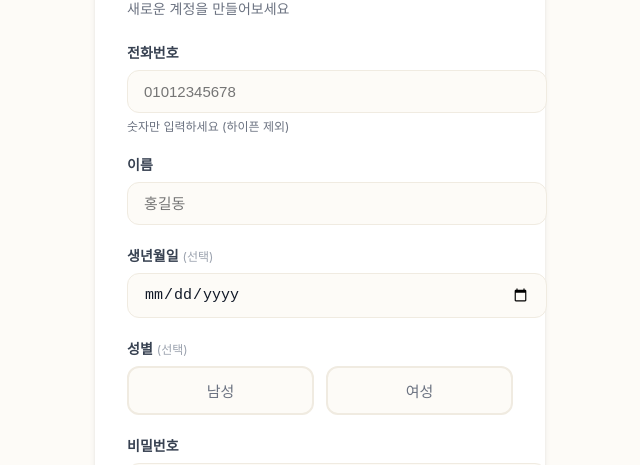
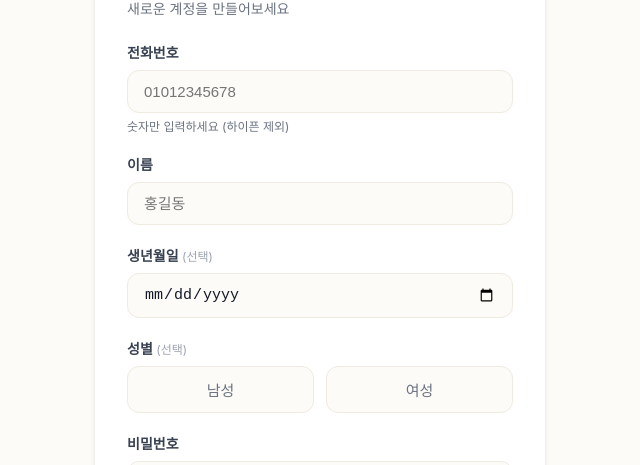
Before and after one commit to jinhajunho/luel-note, a Next.js app: page /signup in a window 1280 px wide. Shown: the part 485-950 px from the top of the page, without its empty margins (320-960 px from the left). Built offline with nearby package versions, Linux system fonts and the light colour scheme; no server answers.

Commit message:
Update page.tsx

```diff
--- a/app/(auth)/signup/page.tsx
+++ b/app/(auth)/signup/page.tsx
@@ -77,7 +77,8 @@ export default function SignupPage() {
               marginBottom: '16px',
               background: '#fef2f2',
               border: '1px solid #fecaca',
-              color: '#dc2626'
+              color: '#dc2626',
+              boxSizing: 'border-box'
             }}>
               {state.error}
             </div>
@@ -92,9 +93,10 @@ export default function SignupPage() {
               marginBottom: '16px',
               background: '#f0fdf4',
               border: '1px solid #bbf7d0',
-              color: '#16a34a'
+              color: '#16a34a',
+              boxSizing: 'border-box'
             }}>
-              회원가입이 완료되었습니다! 잠시만 기다려주세요...
+              회원가입이 완료되었습니다!
             </div>
           )}
 
@@ -115,6 +117,7 @@ export default function SignupPage() {
                 id="phone"
                 name="phone"
                 placeholder="01012345678"
+                maxLength={11}
                 required
                 disabled={isPending}
                 style={{
@@ -126,7 +129,8 @@ export default function SignupPage() {
                   fontSize: '15px',
                   color: '#111827',
                   opacity: isPending ? '0.5' : '1',
-                  cursor: isPending ? 'not-allowed' : 'text'
+                  cursor: isPending ? 'not-allowed' : 'text',
+                  boxSizing: 'border-box'
                 }}
               />
               <p style={{ fontSize: '12px', color: '#6b7280', marginTop: '4px' }}>
@@ -161,29 +165,27 @@ export default function SignupPage() {
                   fontSize: '15px',
                   color: '#111827',
                   opacity: isPending ? '0.5' : '1',
-                  cursor: isPending ? 'not-allowed' : 'text'
+                  cursor: isPending ? 'not-allowed' : 'text',
+                  boxSizing: 'border-box'
                 }}
               />
             </div>
 
             {/* 생년월일 (선택) */}
             <div style={{ marginBottom: '20px' }}>
-              <label htmlFor="birth_date" style={{
+              <label htmlFor="birthdate" style={{
                 display: 'block',
                 fontSize: '14px',
                 fontWeight: '600',
                 color: '#374151',
                 marginBottom: '8px'
               }}>
-                생년월일
-                <span style={{ fontSize: '12px', fontWeight: '400', color: '#9ca3af', marginLeft: '4px' }}>
-                  (선택)
-                </span>
+                생년월일 <span style={{ fontSize: '12px', fontWeight: 'normal', color: '#9ca3af' }}>(선택)</span>
               </label>
               <input
                 type="date"
-                id="birth_date"
-                name="birth_date"
+                id="birthdate"
+                name="birthdate"
                 disabled={isPending}
                 style={{
                   width: '100%',
@@ -194,7 +196,8 @@ export default function SignupPage() {
                   fontSize: '15px',
                   color: '#111827',
                   opacity: isPending ? '0.5' : '1',
-                  cursor: isPending ? 'not-allowed' : 'text'
+                  cursor: isPending ? 'not-allowed' : 'text',
+                  boxSizing: 'border-box'
                 }}
               />
             </div>
@@ -208,26 +211,25 @@ export default function SignupPage() {
                 color: '#374151',
                 marginBottom: '8px'
               }}>
-                성별
-                <span style={{ fontSize: '12px', fontWeight: '400', color: '#9ca3af', marginLeft: '4px' }}>
-                  (선택)
-                </span>
+                성별 <span style={{ fontSize: '12px', fontWeight: 'normal', color: '#9ca3af' }}>(선택)</span>
               </label>
-              <input type="hidden" name="gender" value={selectedGender} />
-              <div style={{ display: 'grid', gridTemplateColumns: '1fr 1fr', gap: '12px' }}>
+              <div style={{ display: 'flex', gap: '12px' }}>
                 <button
                   type="button"
                   onClick={() => setSelectedGender('male')}
                   disabled={isPending}
                   style={{
+                    flex: 1,
                     padding: '12px',
-                    border: selectedGender === 'male' ? '2px solid #2563eb' : '2px solid #f0ebe1',
-                    background: selectedGender === 'male' ? '#2563eb' : '#fdfbf7',
+                    border: selectedGender === 'male' ? '2px solid #2563eb' : '1px solid #f0ebe1',
+                    background: selectedGender === 'male' ? '#eff6ff' : '#fdfbf7',
                     borderRadius: '12px',
                     fontSize: '15px',
-                    fontWeight: '500',
-                    color: selectedGender === 'male' ? 'white' : '#6b7280',
-                    cursor: isPending ? 'not-allowed' : 'pointer'
+                    fontWeight: selectedGender === 'male' ? '600' : '400',
+                    color: selectedGender === 'male' ? '#2563eb' : '#6b7280',
+                    cursor: isPending ? 'not-allowed' : 'pointer',
+                    opacity: isPending ? '0.5' : '1',
+                    boxSizing: 'border-box'
                   }}
                 >
                   남성
@@ -237,19 +239,23 @@ export default function SignupPage() {
                   onClick={() => setSelectedGender('female')}
                   disabled={isPending}
                   style={{
+                    flex: 1,
                     padding: '12px',
-                    border: selectedGender === 'female' ? '2px solid #2563eb' : '2px solid #f0ebe1',
-                    background: selectedGender === 'female' ? '#2563eb' : '#fdfbf7',
+                    border: selectedGender === 'female' ? '2px solid #2563eb' : '1px solid #f0ebe1',
+                    background: selectedGender === 'female' ? '#eff6ff' : '#fdfbf7',
                     borderRadius: '12px',
                     fontSize: '15px',
-                    fontWeight: '500',
-                    color: selectedGender === 'female' ? 'white' : '#6b7280',
-                    cursor: isPending ? 'not-allowed' : 'pointer'
+                    fontWeight: selectedGender === 'female' ? '600' : '400',
+                    color: selectedGender === 'female' ? '#2563eb' : '#6b7280',
+                    cursor: isPending ? 'not-allowed' : 'pointer',
+                    opacity: isPending ? '0.5' : '1',
+                    boxSizing: 'border-box'
                   }}
                 >
                   여성
                 </button>
               </div>
+              <input type="hidden" name="gender" value={selectedGender} />
             </div>
 
             {/* 비밀번호 */}
@@ -279,7 +285,8 @@ export default function SignupPage() {
                   fontSize: '15px',
                   color: '#111827',
                   opacity: isPending ? '0.5' : '1',
-                  cursor: isPending ? 'not-allowed' : 'text'
+                  cursor: isPending ? 'not-allowed' : 'text',
+                  boxSizing: 'border-box'
                 }}
               />
               <p style={{ fontSize: '12px', color: '#6b7280', marginTop: '4px' }}>
@@ -314,7 +321,8 @@ export default function SignupPage() {
                   fontSize: '15px',
                   color: '#111827',
                   opacity: isPending ? '0.5' : '1',
-                  cursor: isPending ? 'not-allowed' : 'text'
+                  cursor: isPending ? 'not-allowed' : 'text',
+                  boxSizing: 'border-box'
                 }}
               />
             </div>
@@ -332,7 +340,8 @@ export default function SignupPage() {
                 fontWeight: '600',
                 border: 'none',
                 borderRadius: '12px',
-                cursor: isPending ? 'not-allowed' : 'pointer'
+                cursor: isPending ? 'not-allowed' : 'pointer',
+                boxSizing: 'border-box'
               }}
             >
               {isPending ? '처리 중...' : '회원가입'}
```
